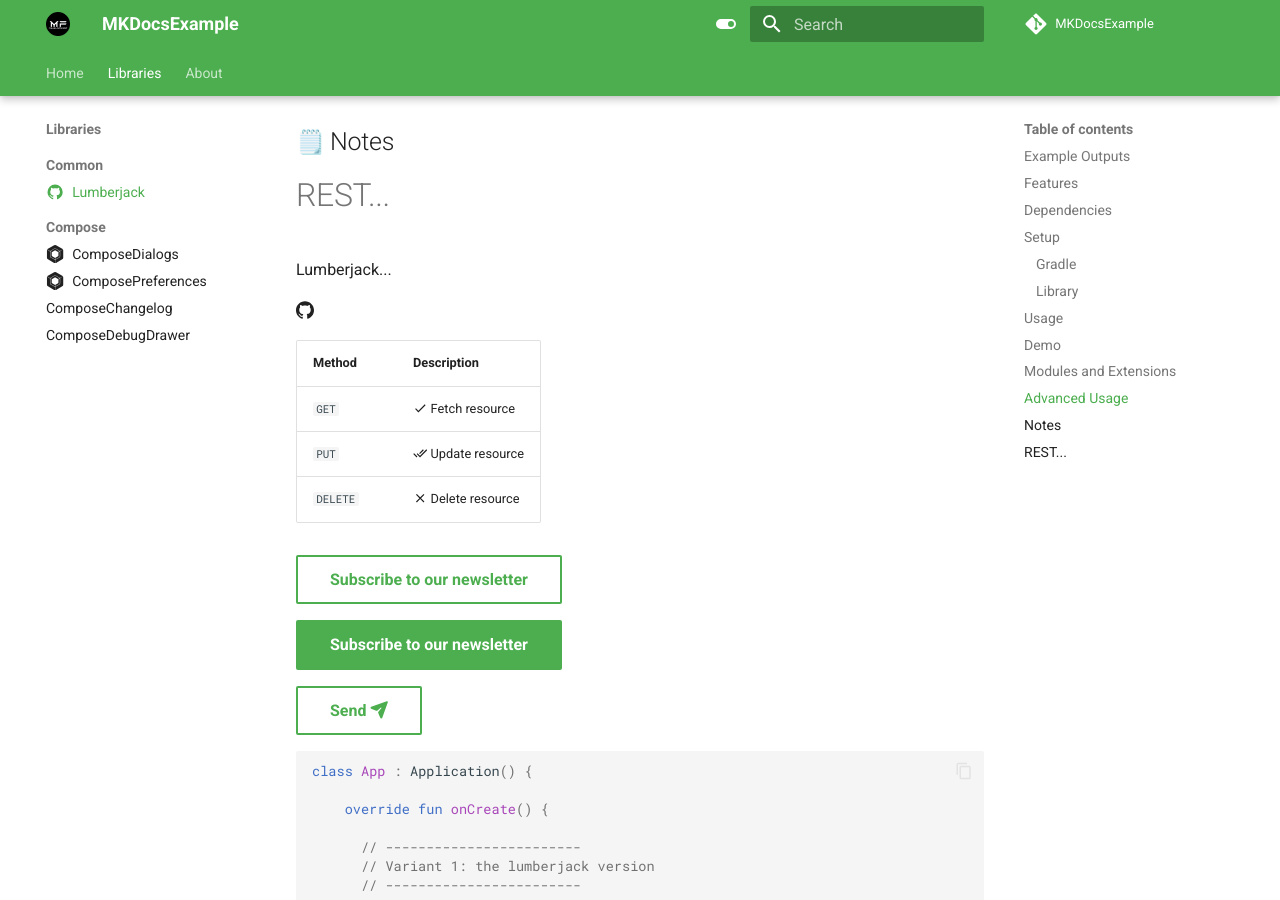
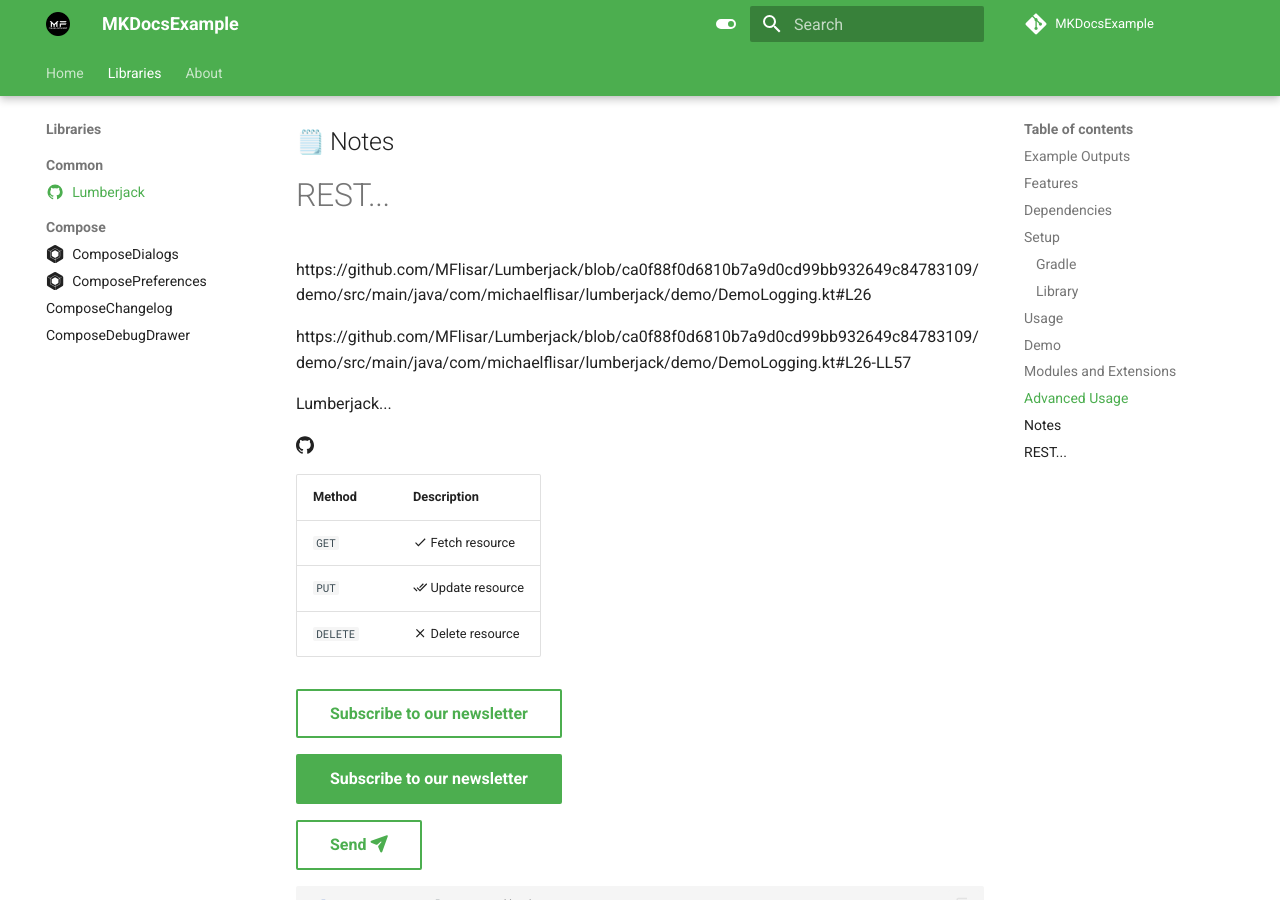
Before and after one commit to MFlisar/github-docs, an MkDocs documentation site: the page built from docs/libraries/lumberjack.md, in a window 1280 px wide and 900 px high, scrolled down 979 px. Built offline with MkDocs 1.6.1 and Material for MkDocs 9.7.7, drawn with Linux system fonts in a browser that asks for light colours; emoji names are drawn with the system emoji font; comment, search, counter and statistics services are not loaded; some of the changed lines change nothing that is shown.

Commit message:
Update lumberjack.md

```diff
--- a/docs/libraries/lumberjack.md
+++ b/docs/libraries/lumberjack.md
@@ -37,6 +37,10 @@
 ## :notepad_spiral: Notes
 
 # REST...
+
+https://github.com/MFlisar/Lumberjack/blob/ca0f88f0d6810b7a9d0cd99bb932649c84783109/demo/src/main/java/com/michaelflisar/lumberjack/demo/DemoLogging.kt#L26
+
+https://github.com/MFlisar/Lumberjack/blob/ca0f88f0d6810b7a9d0cd99bb932649c84783109/demo/src/main/java/com/michaelflisar/lumberjack/demo/DemoLogging.kt#L26-LL57
 
 Lumberjack...
 
```
